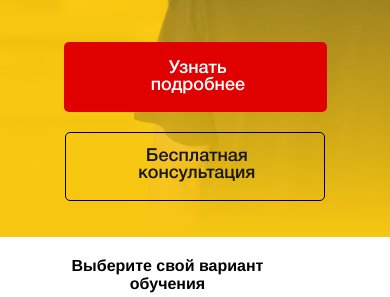
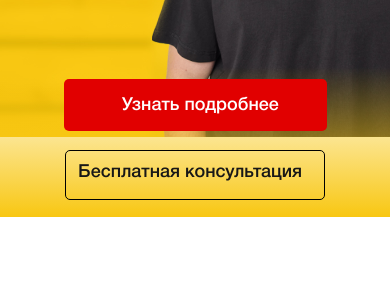
Before and after one commit to eka7066/English-Tochka-test, a plain HTML site: page index.html in a window 390 px wide. Shown: the part 313-610 px from the top of the page. Drawn offline with nearby package versions, Linux system fonts and the light colour scheme; files whose address does not match are found by name.

Commit message:
last check

```diff
--- a/css/style.css
+++ b/css/style.css
@@ -37,10 +37,11 @@ h2 {
     font-size: 32px;
 }
 .intro {
-    /* max-height: 45%; */
     height: 791px;
 }
-
+.intro-gradient{
+    display: none;
+}
 .logo img{
     margin: 2% 0 0 10%;
 }
@@ -98,7 +99,7 @@ h2 {
     font-size: 12px;
 }
 .btn-more {
-    margin: 2% 0 5% 10%;
+    margin: -20% 0 20% 10%;
     font-family: Helvetica, Verdana, sans-serif;
     font-size: 18px;
 }
@@ -314,11 +315,15 @@ ul > li:before {
     .intro {
      min-height: 1200px;
     }
+    .btn-more {
+        margin: -30% 0 20% 10%;
+    }
  }
 @media all and (min-width: 2000px){
    .intro {
     min-height: 1400px;
    }
+
 }
 @media all and (max-width: 912px){
     body{
@@ -352,24 +357,24 @@ ul > li:before {
         max-width: 189px;
         font-size: 16px;
         padding: 0;
-        min-height: 52px;
+        max-height: 52px;
         margin: 1% 0 5% -6%;
     }
     .more p{
         padding-left: 20px;
-        max-width: 138px;
+        max-width: 140px;
     }
 
     .consul {
         max-width: 213px;
         font-size: 16px;
-        min-height: 51px;
+        max-height: 51px;
         padding: 0;
     }
     .consul p{
         margin-top: 15px;
         padding-left: 10px;
-        max-width: 196px;
+        max-width: 200px;
     }
     .item {
        max-width: 173px;
@@ -380,13 +385,15 @@ ul > li:before {
         padding: 4px 0 2px 8px;
     }
     .date-container {
-        margin-left: 10%;
+        margin-left: 5%;
     }
     .date {
         font-size: 16px;
         margin: -22% 0 5% 30%;
     }
-
+    .btn-more {
+        margin: -10% 0 0 10%;
+    }
     h1 {
         font-size: 24px;
     }
@@ -479,13 +486,27 @@ ul > li:before {
         min-height: 15px;
     }
  }
- @media all and (max-width: 540px){
+ @media all and (max-width: 500px){
     .intro {
-        max-height: 550px;
-        background-image: linear-gradient(rgba(248, 234, 234, 0) 5px , rgba(248, 199, 18, 1) ) , url("../img/wp1.jpg");
+        max-height: 450px;
+        background-image: url("../img/wp1.jpg");
         background-size: cover;
         background-position: 60%;
+        position: relative;
+        top: 0;
+        left: 0;
+        z-index: -2;
     }
+    .intro-gradient{
+        display: block;
+        min-height: 200px;
+        min-width: 100%;
+        position: absolute;
+        background: linear-gradient(rgba(234, 234, 14, 0), rgba(248, 199, 18, 1));
+        z-index: -1;
+        top: 55%;
+    }
+
     .p1 {
         font-size: 20px;
         max-width: 220px;
@@ -494,9 +515,25 @@ ul > li:before {
         font-size: 18px;
         max-width: 180px;
     }
+    .date-container {
+        margin-bottom: 20%;
+    }
+    .btn-more {
+        margin: -15% 0 0 0;
+        text-align: center;
+    }
+    .courses{
+        margin-top: 100px;
+    }
+    .link {
+        z-index: 999;
+    }
  }
+
 @media all and (max-width: 430px){
-
+    .intro-gradient{
+        top: 35%;
+    }
     .logo img {
         max-width: 31px;
         max-height: 31px;
@@ -512,29 +549,26 @@ ul > li:before {
         font-size: 14px;
         max-width: 150px;
     }
-
-    .btn-more {
-        margin: 0 auto;
-        text-align: center;
-    }
     .more {
         min-width: 263px;
-        margin: 8% 0 5% 0;
+        margin: 0 0 5% 0;
+        max-height: 52px;
     }
     .more p{
         font-size: 18px;
-        max-width: 155px;
+        max-width: 160px;
         margin-left: 14%;
     }
 
     .consul {
         max-width: 264px;
-        margin-bottom: 6%;
+        margin: 0;
+        max-height: 52px;
     }
     .consul p{
         font-size: 18px;
-        max-width: 221px;
-        margin-left: 4%;
+        max-width: 228px;
+        margin-top: 5%;
     }
     .item {
       margin-bottom: 15px;
@@ -542,7 +576,7 @@ ul > li:before {
     h1 {
         font-size: 16px;
         max-width: 257px;
-        margin-left: 10%;
+        margin: 0 auto;
     }
     .tariff h2 {
         font-size: 16px;
@@ -606,3 +640,15 @@ ul > li:before {
     }
 
  }
+ @media all and (max-width: 414px){
+    .intro-gradient{
+        min-height: 150px;
+        top: 45%;
+    }
+}
+ @media all and (max-width: 375px){
+    .intro-gradient{
+        min-height: 190px;
+        top: 60%;
+    }
+ }
--- a/index.html
+++ b/index.html
@@ -33,7 +33,9 @@
                 </div>
             </div>
        </div>
-       <div class="btn-more">
+
+    </div>
+    <div class="btn-more">
             <a href="#price" class="link">
                 <div class="more">
                     <p>Узнать подробнее</p>
@@ -45,6 +47,7 @@
                 </div>
             </a>
        </div>
+    <div class="intro-gradient">
     </div>
     <div class="courses">
         <h1 id="price">Выберите свой вариант обучения</h1>
```
